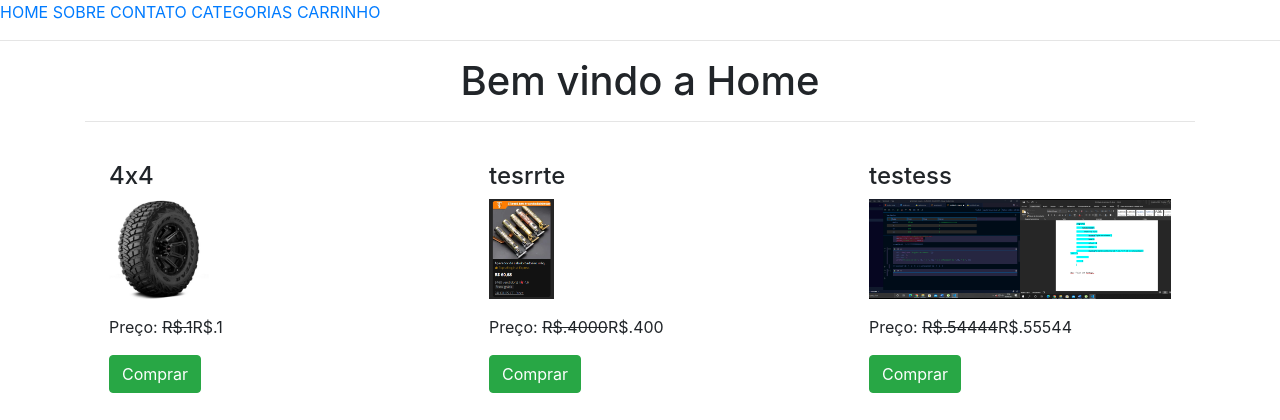
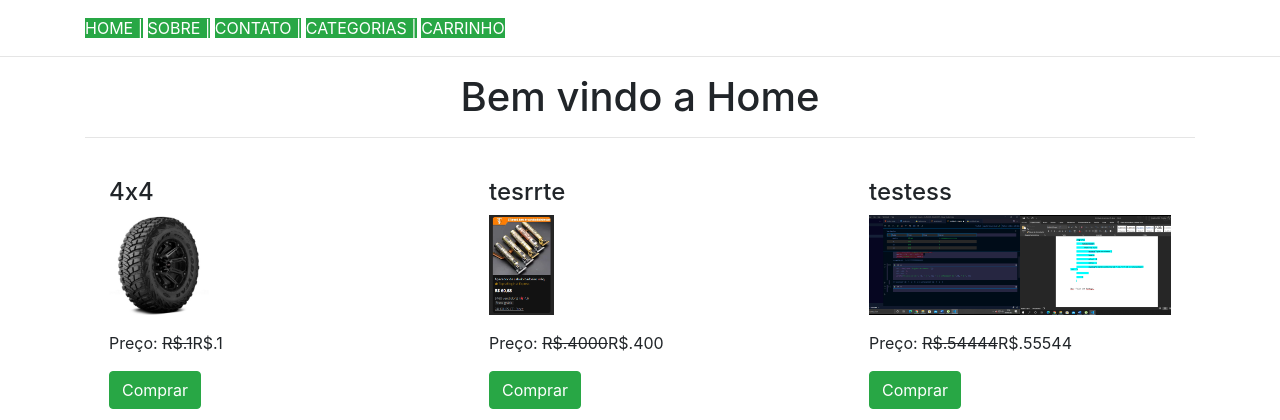
Before and after one commit to Elvis0032/projectloja, a Django app: page / in a window 1280 px wide. Shown: the top 420 px of the page. Run offline with Django 4.2, Linux system fonts and the light colour scheme; data comes from the database, SQL or seed files in the repository; both versions use the stored data as it was after the commit; some libraries are stand-ins or nearby versions.

Commit message:
estilização carrinho

```diff
--- a/lojaapp/urls.py
+++ b/lojaapp/urls.py
@@ -10,6 +10,6 @@ urlpatterns = [
     path("produto/<slug:slug>/", ProdutoDetalheView.as_view(), name="produtodetalhe"),
     path("addcarro-<int:pro_id>/", AddCarroView.as_view(), name="addcarro"),
     path("meu-carro/", MeuCarroView.as_view(), name="meucarro"),
-
+    path("manipular-carro/<int:cp_id>/", ManipularCarroView.as_view(), name="manipularcarro"),
 
 ]
--- a/lojaapp/views.py
+++ b/lojaapp/views.py
@@ -1,5 +1,5 @@
-from django.shortcuts import render
-from django.views.generic import TemplateView
+from django.shortcuts import render, redirect
+from django.views.generic import TemplateView, View
 from.models import *
 
 
@@ -72,6 +72,12 @@ class AddCarroView(TemplateView):
         return context
 
 
+class ManipularCarroView(TemplateView):
+    def get(self,request, *args, **kwargs):
+
+        return redirect("lojaapp:meucarro")
+
+
 
 class MeuCarroView(TemplateView):
     template_name = "meucarro.html"
--- a/templates/base.html
+++ b/templates/base.html
@@ -5,21 +5,24 @@
     <meta charset="UTF-8">
     <meta http-equiv="X-UA-Compatible" content="IE=edge">
     <meta name="viewport" content="width=device-width, initial-scale=1.0">
-    <link rel="stylesheet" href="https://stackpath.bootstrapcdn.com/bootstrap/4.3.1/css/bootstrap.min.css" integrity="sha384-ggOyR0iXCbMQv3Xipma34MD+dH/1fQ784/j6cY/iJTQUOhcWr7x9JvoRxT2MZw1T" crossorigin="anonymous">
+    <link rel="stylesheet" href="https://stackpath.bootstrapcdn.com/bootstrap/4.3.1/css/bootstrap.min.css"
+        integrity="sha384-ggOyR0iXCbMQv3Xipma34MD+dH/1fQ784/j6cY/iJTQUOhcWr7x9JvoRxT2MZw1T" crossorigin="anonymous">
     <title>{% block title %}{% endblock %}</title>
 </head>
 
 <body>
-    <a href="{%url 'lojaapp:home' %}">HOME</a>
-    <a href="{%url 'lojaapp:sobre' %}">SOBRE</a>
-    <a href="{%url 'lojaapp:contato' %}">CONTATO</a>
-    <a href="{%url 'lojaapp:todosprodutos' %}">CATEGORIAS</a>
-    <a href="{%url 'lojaapp:meucarro' %}">CARRINHO</a>
-<hr>
-{% block content %}
+    <div class="container mt-3">
+        <a class="btn-xs btn-success" href="{%url 'lojaapp:home' %}">HOME |</a>
+        <a class="btn-xs btn-success" href="{%url 'lojaapp:sobre' %}">SOBRE |</a>
+        <a class="btn-xs btn-success" href="{%url 'lojaapp:contato' %}">CONTATO |</a>
+        <a class="btn-xs btn-success" href="{%url 'lojaapp:todosprodutos' %}">CATEGORIAS |</a>
+        <a class="btn-xs btn-success" href="{%url 'lojaapp:meucarro' %}">CARRINHO</a>
+    </div>
+    <hr>
+    {% block content %}
 
 
-{% endblock %}
+    {% endblock %}
 
 </body>
 
```
Also changed, not shown: templates/meucarro.html (+10 -1 lines), db.sqlite3, media/produtos/pneu_J8o1t3F.jpg (added).
